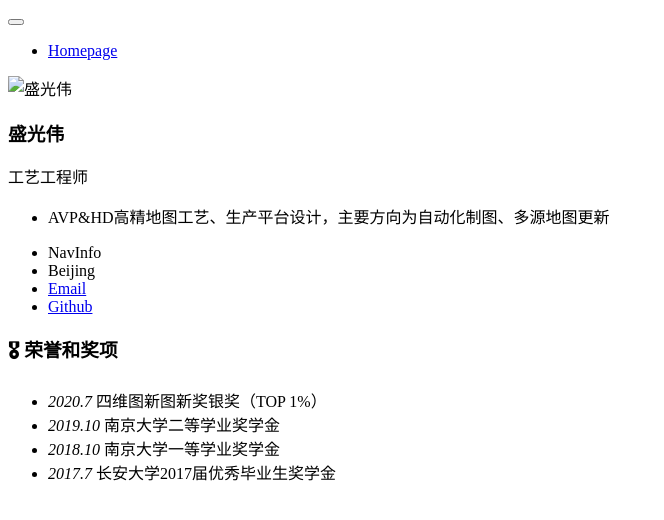
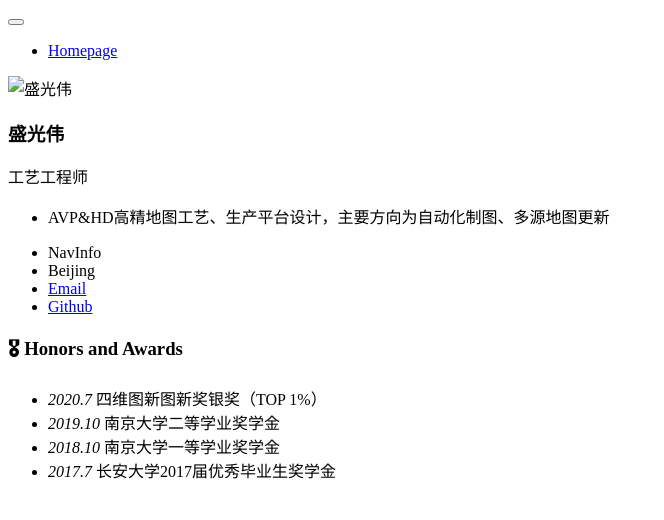
Before and after one commit to alphasheng/alphasheng.github.io, a Jekyll site: the page built from _pages/includes/honers.md, in a window 1280 px wide. Shown: the top 520 px of the page, without its empty margins (0-664 px from the left). Built offline with Jekyll 4.4.1, drawn with Linux system fonts in a browser that asks for light colours; our own code applies the rules of GitHub Pages for plain Markdown files.

Commit message:
Update honers.md

```diff
--- a/_pages/includes/honers.md
+++ b/_pages/includes/honers.md
@@ -1,4 +1,4 @@
-# 🎖 荣誉和奖项
+# 🎖 Honors and Awards
 - *2020.7* 四维图新图新奖银奖（TOP 1%）
 - *2019.10* 南京大学二等学业奖学金
 - *2018.10* 南京大学一等学业奖学金
```
